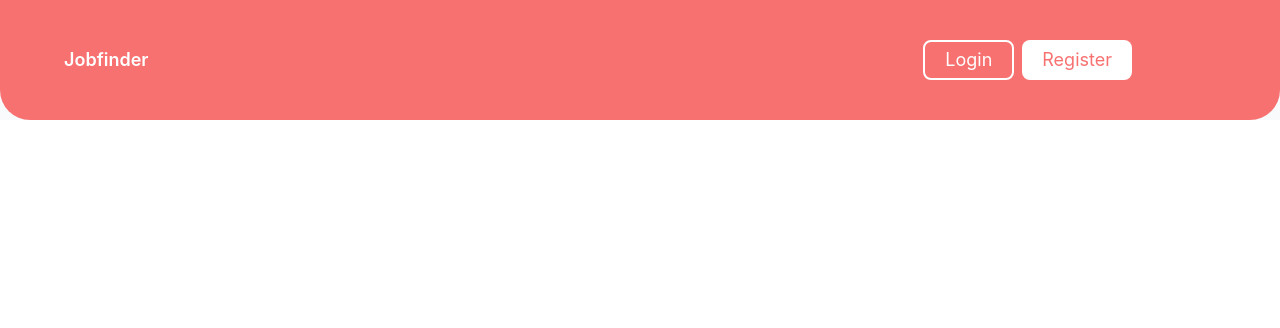
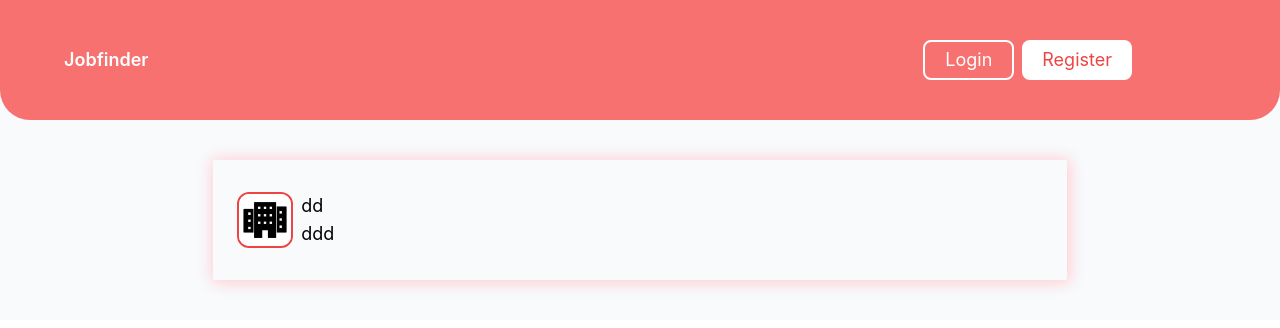
Before and after one commit to Kushagr06/jobsite, a React (Create React App) app: page / in a window 1280 px wide. Shown: the top 328 px of the page. Built offline with nearby package versions, Linux system fonts and the light colour scheme.

Commit message:
cards_started

```diff
--- a/src/App.css
+++ b/src/App.css
@@ -22,3 +22,10 @@
 #header{
   border-radius: 0px 0px 30px 30px;
 }
+
+#jobCard{
+  box-shadow: 1px 1px 15px 2px #ffcdd2;
+}
+#jobCard:hover> #jobCard-indicator{
+  background-color:#f44336;
+}
--- a/src/App.js
+++ b/src/App.js
@@ -3,6 +3,7 @@ import './App.css';
 import Register from './pages/Register';
 import Login from './pages/LoginPage'
 import Header from './components/Header'
+import MainPage from './pages/MainPage';
 
 
 
@@ -10,6 +11,7 @@ function App() {
   return (
     <div className="App bg-slate-50 text-lg">
      <Header />
+     <MainPage />
 
     </div>
   );
--- a/src/components/Header.js
+++ b/src/components/Header.js
@@ -2,21 +2,22 @@ import React from 'react'
 
 function Header() {
   return (
+  <div >
     <div id="header" className='w-screen h-[15vh] bg-red-400 flex justify-between items-center px-16'>
       <div id="header-name" className='text-white font-semibold text-lg '>
         Jobfinder
       </div>
+
       <div id="profile" className='px-20'>
-      <button className=" text-white border-2 border-white text-center align-middle  px-5 rounded-lg focus:outline-none focus:shadow-outline text-lg w-auto h-[5vh] mx-1" type="button">
+      <button className=" text-white border-2 border-white text-center align-middle  px-5 rounded-lg focus:outline-none focus:shadow-outline text-lg w-auto h-[5vh] mx-1 hover:shadow-md " type="button">
        Login
       </button>
-
-      <button className="bg-white text-red-400  text-center align-middle px-5 rounded-lg focus:outline-none focus:shadow-outline text-lg w-auto h-[5vh] mx-1 " type="button">
+      <button className="bg-white text-red-500  text-center align-middle px-5 rounded-lg focus:outline-none focus:shadow-outline text-lg w-auto h-[5vh] mx-1 hover:shadow-md  " type="button">
        Register
       </button>
       </div>
-
     </div>
+  </div>
   )
 }
 
--- /dev/null
+++ b/src/components/JobCard.js
@@ -0,0 +1,24 @@
+import React from 'react'
+import icon from '../assets/icon.jpg'
+
+function JobCard() {
+  return (
+
+    <div className='h-[15vh] w-2/3 my-10 rounded-sm flex' id="jobCard">
+      <div className='h-[15vh] duration-100 w-2 rounded-sm' id="jobCard-indicator"/>
+       <div className='flex justify-start my-auto mx-2'>
+        <img src={icon} alt="" className='h-[7vh] w-[7vh] align-top rounded-xl border-2 border-red-500 mx-2' />
+        <div className='flex-col justify-center'>
+          <div>
+            dd
+          </div>
+          <div>
+            ddd
+          </div>
+        </div>
+       </div>
+    </div>
+  )
+}
+
+export default JobCard
--- a/src/pages/MainPage.js
+++ b/src/pages/MainPage.js
@@ -1,9 +1,10 @@
 import React from 'react'
+import JobCard from '../components/JobCard'
 
 function MainPage() {
   return (
-    <div>
-
+    <div className='flex justify-center'>
+      <JobCard />
     </div>
   )
 }
```
Also changed, not shown: src/assets/icon.jpg (added).
